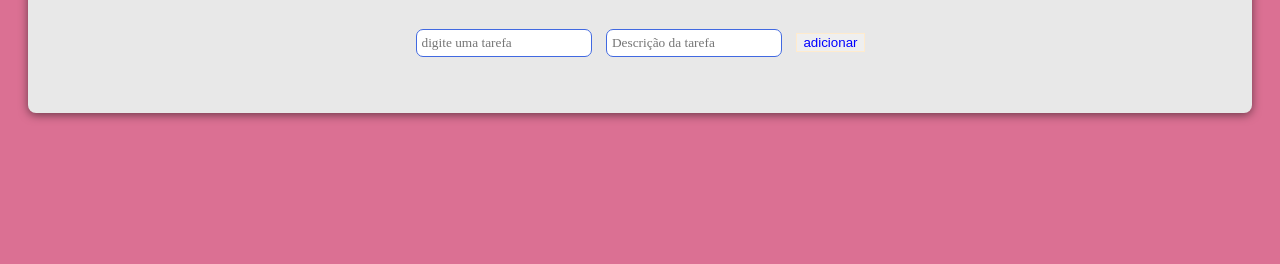
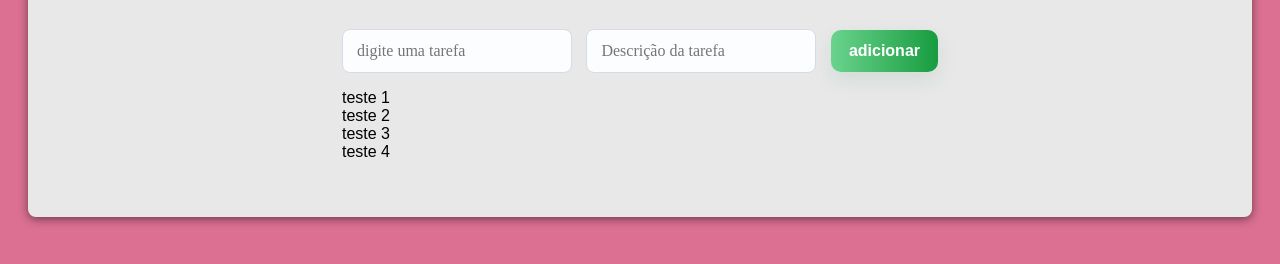
Before and after one commit to cefs-cmd/gerenciador_tarefas, a plain HTML site: page frontend/index.html in a window 1280 px wide. Shown: the part 178-442 px from the top of the page. Drawn offline with Linux system fonts and the light colour scheme.

Commit message:
Aleração id e estilos do form

```diff
--- a/frontend/index.html
+++ b/frontend/index.html
@@ -16,14 +16,21 @@
     <h1>Gerenciador de Tarefas</h1>
 
 
-    <form>
+    <form id="task-form">
         <input type="text" placeholder="digite uma tarefa">
         <input type="text" placeholder="Descrição da tarefa" required>
 
-        <button style="border: 1px solid blanchedalmond; color: blue; cursor: pointer;">adicionar</button>
+        <button>adicionar</button>
 
 
-        <ul></ul>
+        <ul id="task-list">
+            <li>teste 1</li>
+            <li>teste 2</li>
+            <li>teste 3</li>
+            <li>teste 4</li>
+
+
+        </ul>
     </main>
     </form>
 
--- a/frontend/style.css
+++ b/frontend/style.css
@@ -35,3 +35,63 @@
     flex-direction: column;
     align-items: center;
 }
+
+#task-form input {
+box-sizing: border-box;
+padding: 12px 14px;
+font-size: 16px;
+border: 1px solid #d6dbe6;
+border-radius: 8px;
+background-color: #fcfdff;
+transition: border-color 0.12s ease, box-shadow 0.12s ease;
+}
+
+#task-form input[type='text']:focus {
+    outline: none;
+    border-color: #63c07a;
+    box-shadow: 0 6px 18px rgba(99, 192, 122, 0.12);
+}
+
+#task-form button {
+    padding: 12px 18px;
+    display: inline-block;
+    font-size: 16px;
+    font-weight: 600;
+    color: #fff;
+    background: linear-gradient(90deg, #6ad38d 0%, #189c3f 100%);
+    border: none;
+    border-radius: 10px;
+    cursor: pointer;
+    box-shadow: 0 8px 20px rgba(47, 143, 91, 0.12);
+    transition: transform 0.08s ease, box-shadow 0.12s ease, opacity 0.12s;
+}
+
+#task-form button:hover {
+    transform: translateY(-2px);
+    box-shadow: 0 8px 20px rgba(47,143, 91, 0.13);
+    opacity: 0.98;
+}
+
+#task-form button:active {
+    transform: translateY(0);
+    box-shadow: 0 8px 20px rgba(47,143,91,0.13);
+}
+
+
+
+
+
+
+
+
+
+
+
+
+
+
+ul{
+    width: 500px;
+    list-style: none;
+    padding: 0;
+}
```
